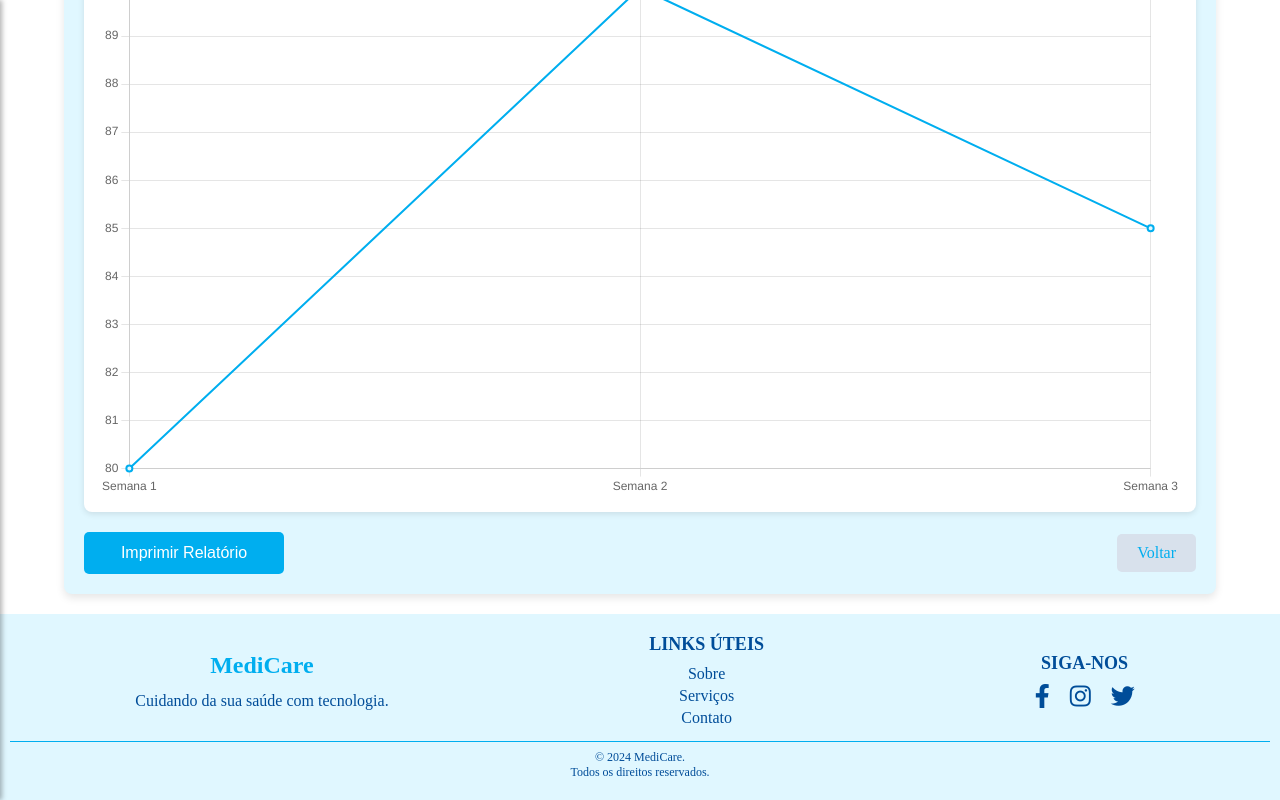
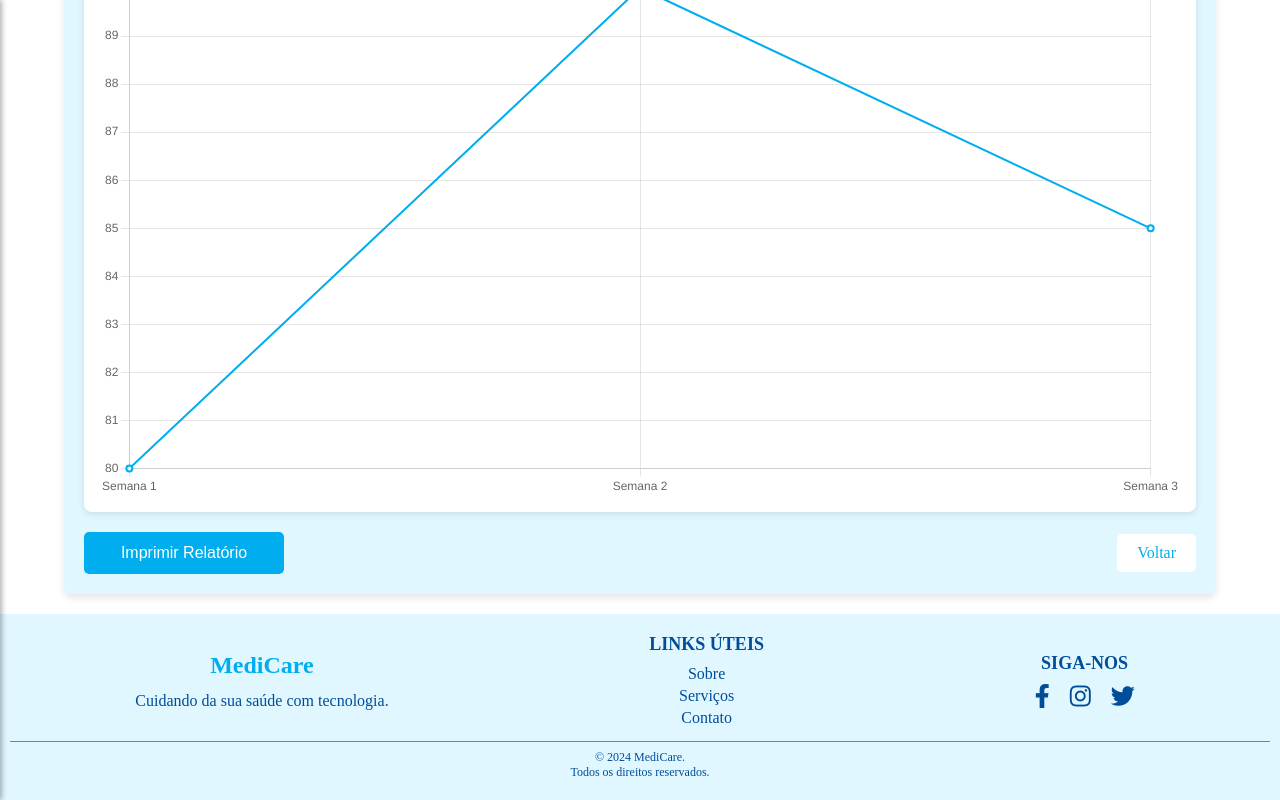
Before and after one commit to Raquel212/MediCareFrontEnd, a React (Vite) app: page /verDetalhes in a window 1280 px wide. In both pictures the pointer is over the link "Voltar". Shown: the part 814-1614 px from the top of the page. Built offline with nearby package versions, Linux system fonts and the light colour scheme.

Commit message:
Update no CSS

```diff
--- a/src/pages/DetalhesMedicamentos/DetalhesMedicamentos.module.css
+++ b/src/pages/DetalhesMedicamentos/DetalhesMedicamentos.module.css
@@ -1,4 +1,3 @@
-/* Container principal */
 .containerDetalhes {
     width: 90%;
     max-width: 1200px;
@@ -11,7 +10,7 @@
     box-shadow: 0 4px 8px rgba(0, 0, 0, 0.1);
 }
 
-/* Título */
+
 .tituloDetalhes {
     font-size: 2.5rem;
     font-weight: 600;
@@ -20,7 +19,7 @@
     text-align: center;
 }
 
-/* Seções do medicamento */
+
 .informacoesBasicas,
 .instrucoesUso,
 .efeitosColaterais,
@@ -52,7 +51,7 @@
     color: #000;
 }
 
-/* Botões */
+
 .botaoContainer {
     display: flex;
     justify-content: space-between;
@@ -74,11 +73,11 @@
 }
 
 .botaoVoltar:hover {
-    background-color: #d8e1ec;
+    background-color: white;
     color: #00AEEF;
 }
 
-/* Gráfico de adesão */
+
 .graficoAdesao p {
     font-size: 1rem;
     color: #888;
@@ -98,7 +97,7 @@
 }
 
 .botaoImprimir:hover {
-    background-color: #d8e1ec;
+    background-color: white;
     color: #00AEEF;
 }
 
```
